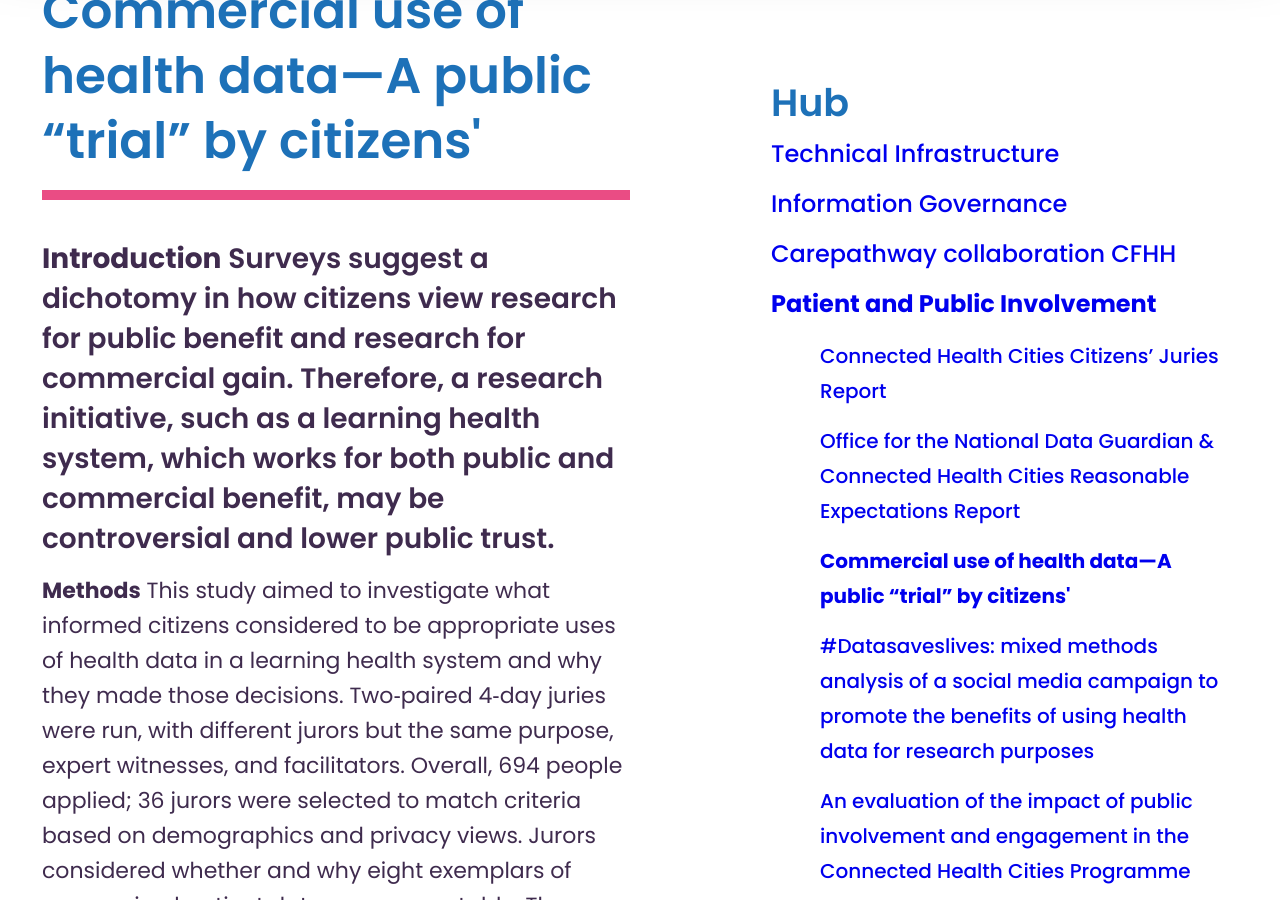
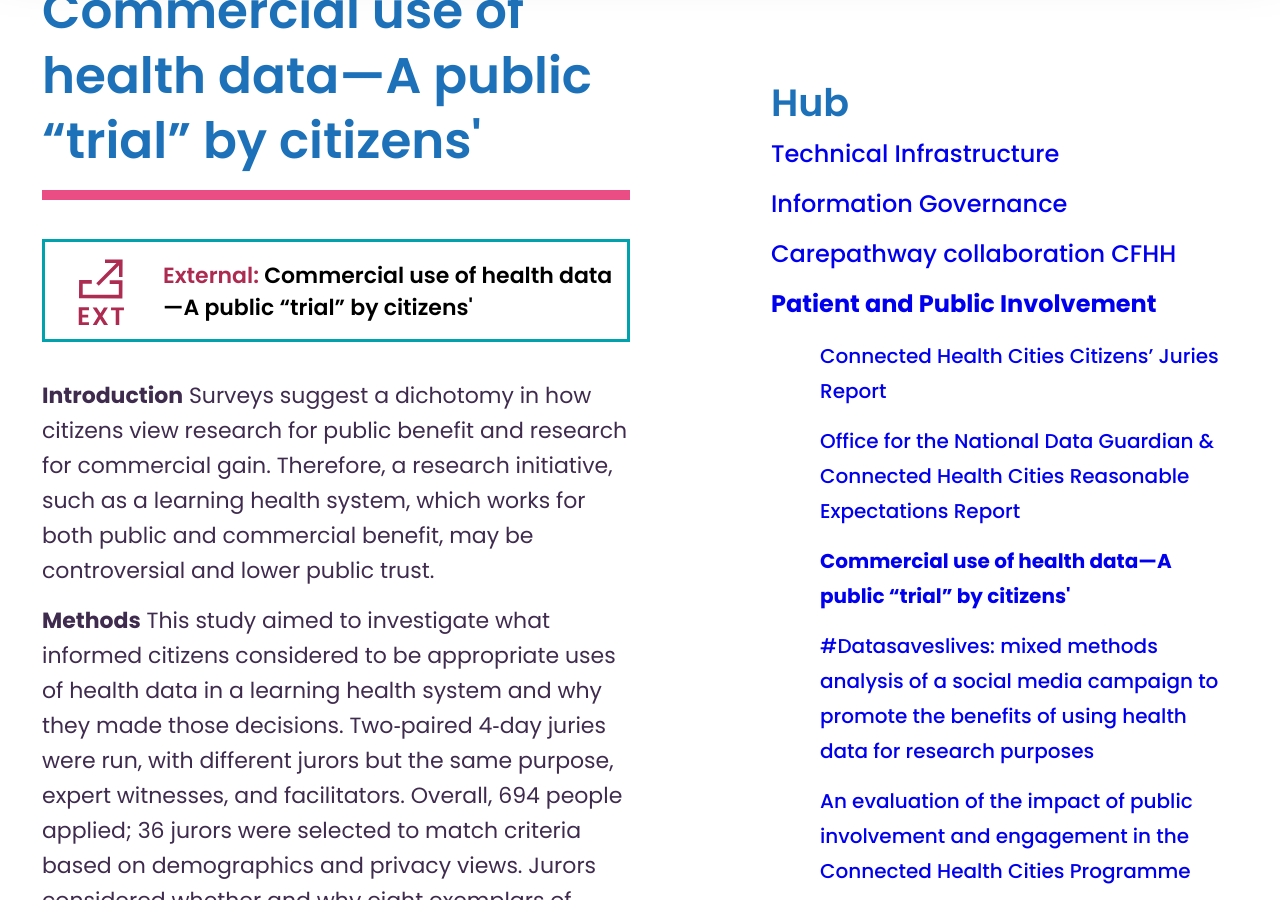
Before and after one commit to connectedhealthcities/connectedhealthcities, a Jekyll site: the page built from hub/ppi/commercial-use-of-health-data-a-public-trial-by-citizens.md, in a window 1280 px wide and 900 px high, scrolled down 313 px. Built offline with Jekyll 4.4.1, drawn with Linux system fonts in a browser that asks for light colours; our own code applies the rules of GitHub Pages for plain Markdown files.

Commit message:
PPI fixes

```diff
--- a/hub/ppi/commercial-use-of-health-data-a-public-trial-by-citizens.md
+++ b/hub/ppi/commercial-use-of-health-data-a-public-trial-by-citizens.md
@@ -4,7 +4,9 @@ weight: 3
 section: hub/ppi/commercial-use-of-health-data-a-public-trial-by-citizens
 level: 2.5.3
 parent: hub/ppi
-
+resources:
+    - url: https://onlinelibrary.wiley.com/doi/full/10.1002/lrh2.10200
+      title: Commercial use of health data—A public “trial” by citizens'
 ---
 
 **Introduction**
```
